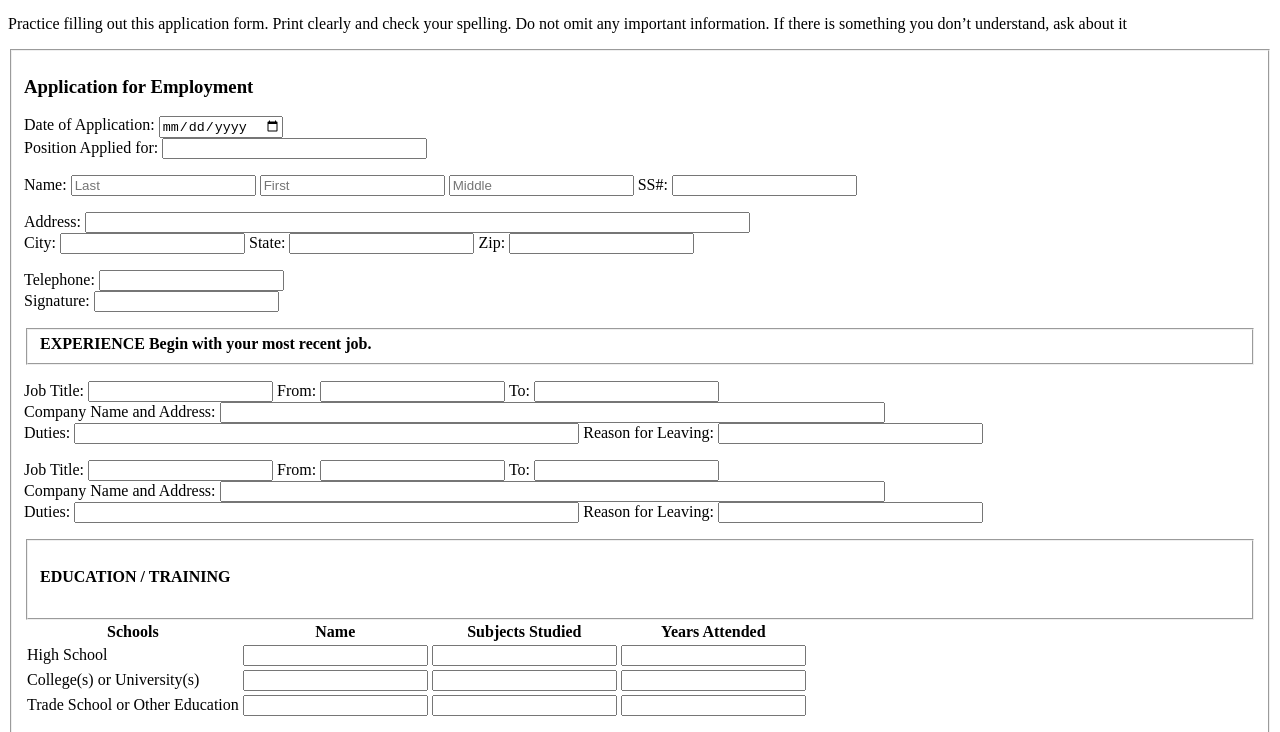
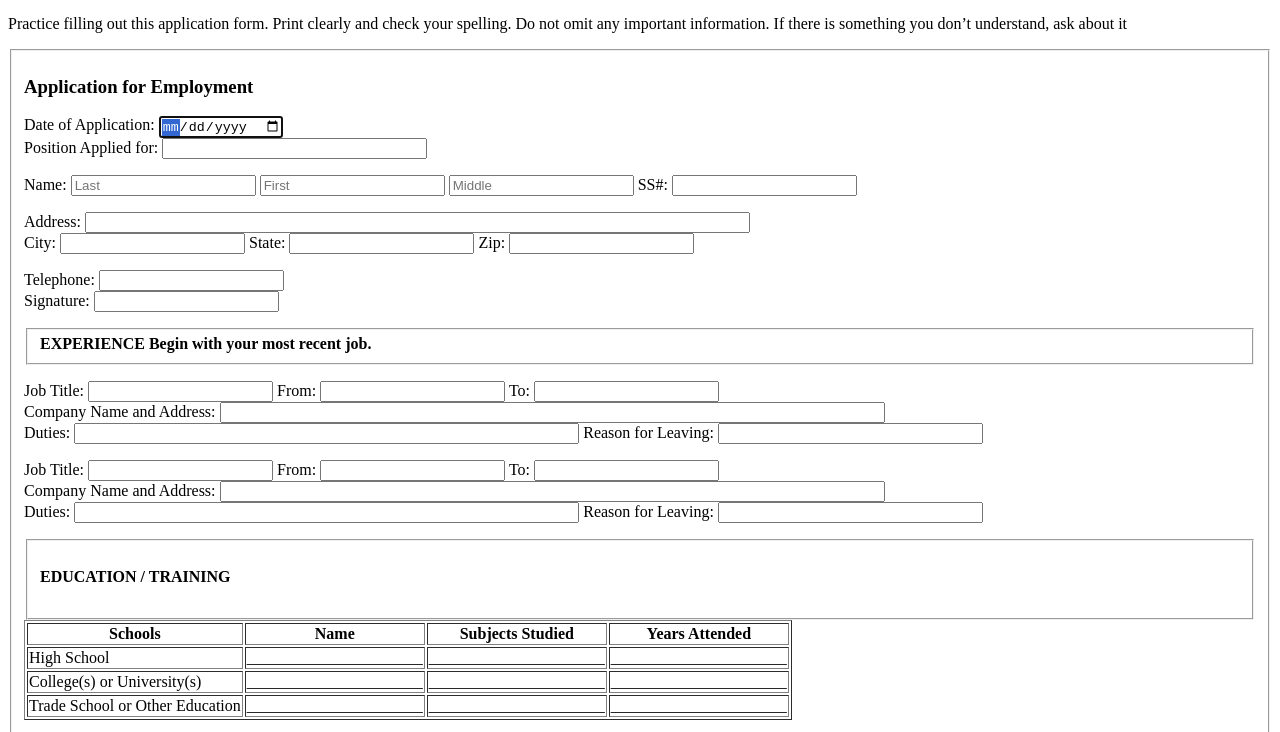
Before and after one commit to siriusgurban/exercise-04-06-2025, a plain HTML site: page exercise10.html in a window 1280 px wide. Shown: the part 44-776 px from the top of the page. Drawn offline with Linux system fonts and the light colour scheme.

Commit message:
application table changes

```diff
--- a/exercise10.html
+++ b/exercise10.html
@@ -15,56 +15,72 @@
 
       <p>
         <label for="date">Date of Application:</label>
-        <input type="date" id="date" name="date" required/><br />
+        <input type="date" id="date" name="date" required autofocus /><br />
 
         <label for="position">Position Applied for:</label>
-        <input type="text" id="position" name="position" size="30" required/>
+        <input type="text" id="position" name="position" size="30" required />
       </p>
 
       <p>
         <label for="last_name">Name:</label>
-        <input type="text" id="last_name" name="last_name" placeholder="Last" required/>
+        <input
+          type="text"
+          id="last_name"
+          name="last_name"
+          placeholder="Last"
+          required
+        />
         <input
           type="text"
           id="first_name"
           name="first_name"
           placeholder="First"
-        required/>
+          required
+        />
         <input
           type="text"
           id="middle_name"
           name="middle_name"
           placeholder="Middle"
-        required/>
+          required
+        />
 
         <label for="ssn">SS#:</label>
-        <input type="text" id="ssn" name="ssn" size="20" required/>
+        <input type="text" id="ssn" name="ssn" size="20" required />
       </p>
 
       <p>
         <label for="address">Address:</label>
-        <input type="text" id="address" name="address" size="80" required/><br />
+        <input
+          type="text"
+          id="address"
+          name="address"
+          size="80"
+          required
+        /><br />
 
         <label for="city">City:</label>
-        <input type="text" id="city" name="city" required/>
+        <input type="text" id="city" name="city" required />
 
         <label for="state">State:</label>
-        <input type="text" id="state" name="state" required/>
+        <input type="text" id="state" name="state" required />
 
         <label for="zip">Zip:</label>
-        <input type="text" id="zip" name="zip" required/>
+        <input type="text" id="zip" name="zip" required />
       </p>
 
       <p>
         <label for="telephone">Telephone:</label>
-        <input type="text" id="telephone" name="telephone" required/><br />
+        <input type="tel" id="telephone" name="telephone" required /><br />
 
         <label for="signature">Signature:</label>
-        <input type="text" id="signature" name="signature" required/>
+        <input type="text" id="signature" name="signature" required />
       </p>
 
-      <fieldset><span><strong>EXPERIENCE</strong></span>
-      <span><strong>Begin with your most recent job.</strong></span></fieldset>
+      <fieldset>
+        <span><strong>EXPERIENCE</strong></span>
+        <span><strong>Begin with your most recent job.</strong></span>
+      </fieldset>
 
       <p>
         <label for="job_title1">Job Title:</label>
@@ -108,7 +124,7 @@
 
       <fieldset><h4>EDUCATION / TRAINING</h4></fieldset>
 
-      <table>
+      <table border="1">
         <tr>
           <th>Schools</th>
           <th>Name</th>
@@ -117,25 +133,21 @@
         </tr>
         <tr>
           <td>High School</td>
-          <td><input type="text" id="hs_name" name="hs_name" /></td>
-          <td><input type="text" id="hs_subjects" name="hs_subjects" /></td>
-          <td><input type="text" id="hs_years" name="hs_years" /></td>
+          <td>______________________</td>
+          <td>______________________</td>
+          <td>______________________</td>
         </tr>
         <tr>
           <td>College(s) or University(s)</td>
-          <td><input type="text" id="college_name" name="college_name" /></td>
-          <td>
-            <input type="text" id="college_subjects" name="college_subjects" />
-          </td>
-          <td><input type="text" id="college_years" name="college_years" /></td>
+          <td>______________________</td>
+          <td>______________________</td>
+          <td>______________________</td>
         </tr>
         <tr>
           <td>Trade School or Other Education</td>
-          <td><input type="text" id="trade_name" name="trade_name" /></td>
-          <td>
-            <input type="text" id="trade_subjects" name="trade_subjects" />
-          </td>
-          <td><input type="text" id="trade_years" name="trade_years" /></td>
+          <td>______________________</td>
+          <td>______________________</td>
+          <td>______________________</td>
         </tr>
       </table>
 
@@ -161,7 +173,7 @@
             <input type="text" id="ref1_relation" name="ref1_relation" /><br />
 
             <label for="ref1_phone">Telephone:</label>
-            <input type="text" id="ref1_phone" name="ref1_phone" />
+            <input type="tel" id="ref1_phone" name="ref1_phone" />
           </td>
           <td>
             <label for="ref2_name">Name:</label>
@@ -171,7 +183,7 @@
             <input type="text" id="ref2_relation" name="ref2_relation" /><br />
 
             <label for="ref2_phone">Telephone:</label>
-            <input type="text" id="ref2_phone" name="ref2_phone" />
+            <input type="tel" id="ref2_phone" name="ref2_phone" />
           </td>
         </tr>
       </table>
```
